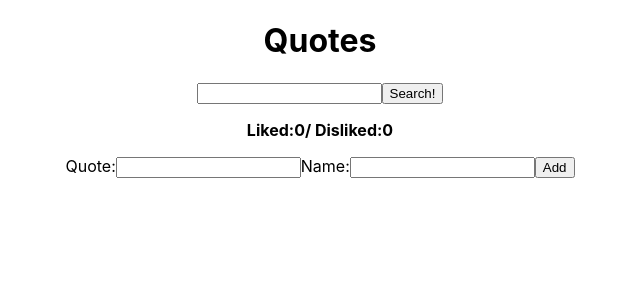
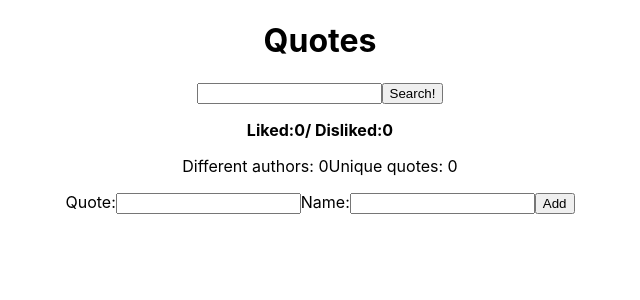
Before and after one commit to lottenoorlander/quotes-with-react, a React (Create React App) app: page / in a window 1280 px wide. Shown: the top 300 px of the page, without its empty margins (320-960 px from the left). Built offline with nearby package versions, Linux system fonts and the light colour scheme.

Commit message:
added a counter

```diff
--- a/src/components/QuoteSearcher.js
+++ b/src/components/QuoteSearcher.js
@@ -104,6 +104,18 @@ class QuoteSearcher extends Component {
             return quote.likedness === -1 ? totalDislikes + 1 : totalDislikes;
           }, 0)}
         </p>
+        <p>
+          Different authors:{" "}
+          {
+            Object.keys(
+              this.state.quotes.reduce((authors, quote) => {
+                authors[quote.quoteAuthor] = 1;
+                return authors;
+              }, {})
+            ).length
+          }
+          Unique quotes: {this.state.quotes.length}{" "}
+        </p>
         <AddQuotes addQuote={this.addQuote.bind(this)} />
         <div>
           {this.state.fetching && "Loading..."}
```
